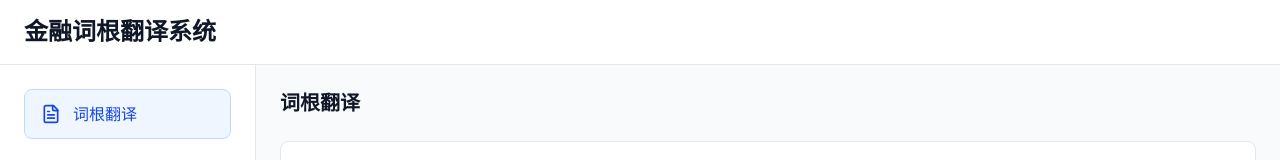
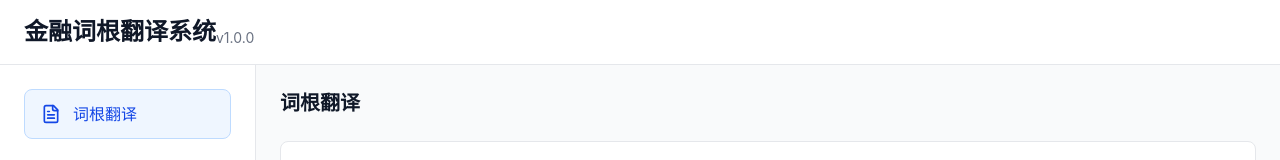
Before and after one commit to xingkaixin/rootify, a React (Vite) app: page / in a window 1280 px wide. Shown: the top 160 px of the page. Built offline with nearby package versions, Linux system fonts and the light colour scheme.

Commit message:
feat: 在标题中添加版本号显示，提升用户界面信息

```diff
--- a/src/App.tsx
+++ b/src/App.tsx
@@ -510,7 +510,10 @@ function App() {
   return (
     <div className="min-h-screen bg-gray-50">
       <header className="bg-white border-b border-gray-200 px-6 py-4">
-        <h1 className="text-2xl font-bold text-gray-900">金融词根翻译系统</h1>
+        <div className="relative inline-block">
+          <h1 className="text-2xl font-bold text-gray-900">金融词根翻译系统</h1>
+          <span className="absolute bottom-0 right-0 text-sm text-gray-500 transform translate-x-full ml-2">v1.0.0</span>
+        </div>
       </header>
 
       <div className="flex h-[calc(100vh-73px)]">
```
